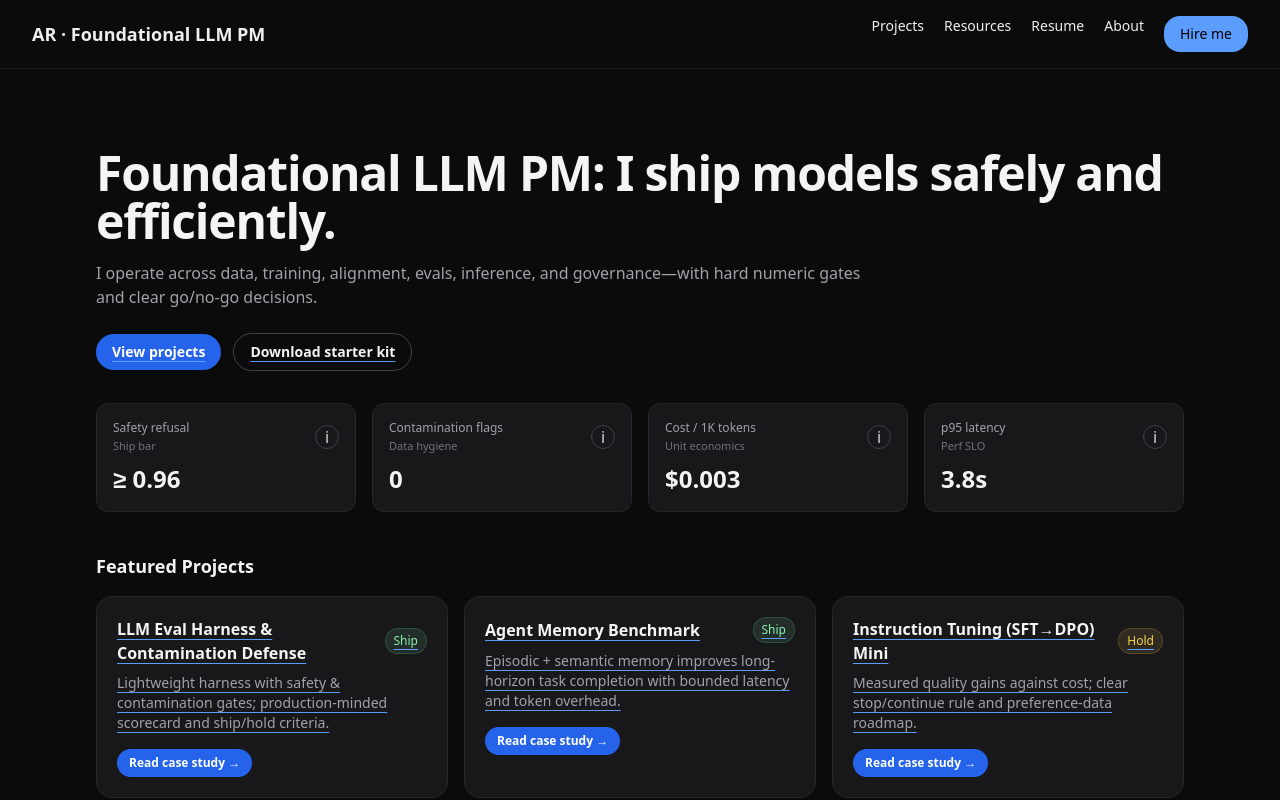
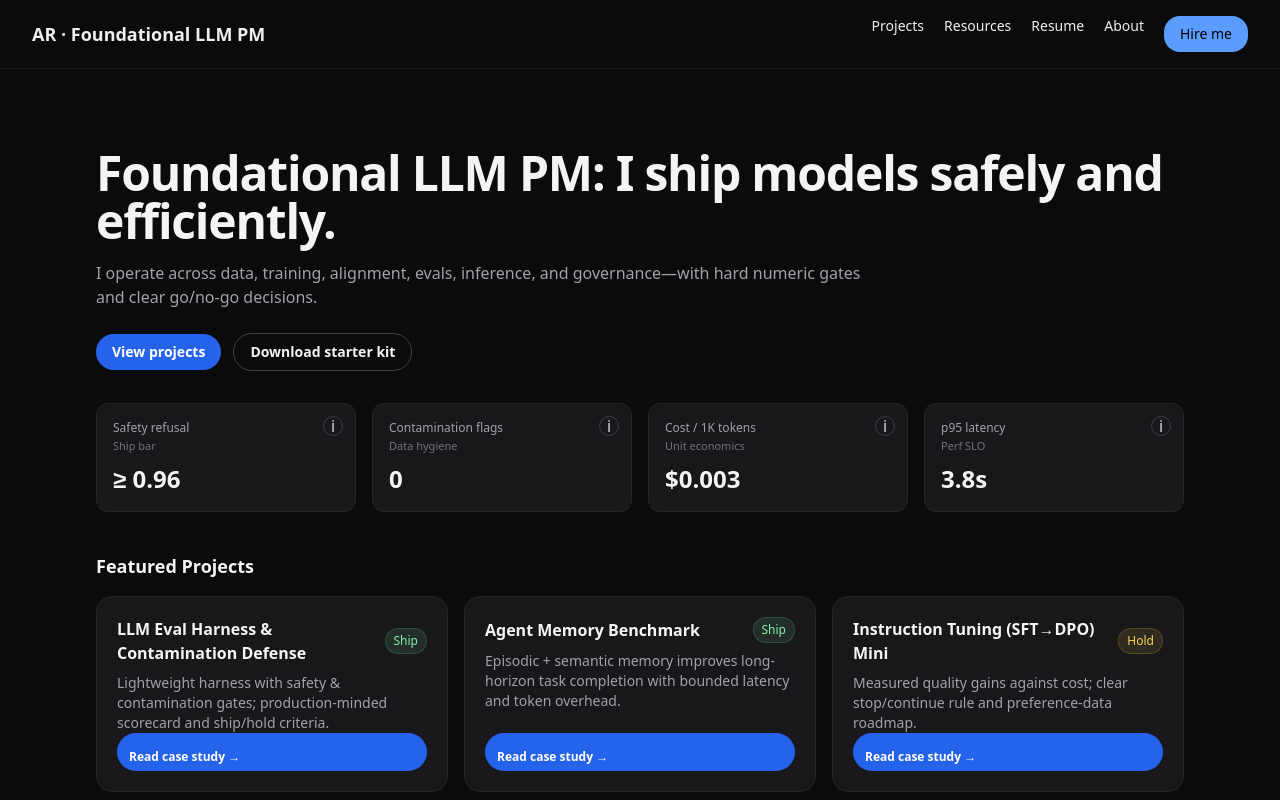
Before and after one commit to amitrampurkar/ai, a Next.js app: page / in a window 1280 px wide. Shown: the top 800 px of the page. Built offline with nearby package versions, Linux system fonts and the light colour scheme.

Commit message:
Fix: remove link underlines; smaller top-right KPI info icon; pin case-study buttons bottom-left

```diff
--- a/app/page.tsx
+++ b/app/page.tsx
@@ -47,20 +47,20 @@ export default function Page() {
         <div className="mt-6 flex items-center gap-3">
           <Link
             href="/projects/"
-            className="inline-flex items-center rounded-full bg-blue-600 px-4 py-2 text-sm font-semibold text-white hover:bg-blue-500"
+            className="inline-flex items-center rounded-full bg-blue-600 px-4 py-2 text-sm font-semibold text-white hover:bg-blue-500 no-underline"
           >
             View projects
           </Link>
           <Link
             href="/resources/"
-            className="inline-flex items-center rounded-full border border-zinc-700 px-4 py-2 text-sm font-semibold text-zinc-100 hover:bg-zinc-800"
+            className="inline-flex items-center rounded-full border border-zinc-700 px-4 py-2 text-sm font-semibold text-zinc-100 hover:bg-zinc-800 no-underline"
           >
             Download starter kit
           </Link>
         </div>
       </section>
 
-      {/* KPI strip with info icons */}
+      {/* KPI strip */}
       <section className="mt-8">
         <div className="grid grid-cols-1 sm:grid-cols-2 lg:grid-cols-4 gap-4">
           {homeKpis.map((k) => (
@@ -69,16 +69,18 @@ export default function Page() {
         </div>
       </section>
 
-      {/* Featured Projects (kept minimal) */}
+      {/* Featured Projects */}
       <section className="mt-10">
         <h2 className="text-lg font-semibold text-zinc-100">Featured Projects</h2>
         <div className="mt-4 grid grid-cols-1 md:grid-cols-2 lg:grid-cols-3 gap-4">
+          {/* Card 1 */}
           <Link
             href="/projects/eval-harness-contamination/"
-            className="block rounded-2xl border border-zinc-800 bg-zinc-900 p-5 hover:bg-zinc-800 transition"
+            className="block h-full no-underline rounded-2xl border border-zinc-800 bg-zinc-900 p-5 hover:bg-zinc-800 transition text-zinc-100"
           >
+            <div className="flex h-full flex-col">
               <div className="flex items-center justify-between gap-3">
-              <div className="text-zinc-100 font-semibold">LLM Eval Harness &amp; Contamination Defense</div>
+                <div className="font-semibold">LLM Eval Harness &amp; Contamination Defense</div>
                 <span className="text-xs px-2 py-1 rounded-full bg-green-300/10 text-green-300 border border-green-400/20">
                   Ship
                 </span>
@@ -86,17 +88,20 @@ export default function Page() {
               <p className="mt-2 text-sm text-zinc-400">
                 Lightweight harness with safety &amp; contamination gates; production-minded scorecard and ship/hold criteria.
               </p>
-            <div className="mt-4 inline-flex items-center rounded-full bg-blue-600 px-3 py-1.5 text-xs font-semibold text-white">
+              <div className="mt-auto pt-4 inline-flex items-center rounded-full bg-blue-600 px-3 py-1.5 text-xs font-semibold text-white hover:bg-blue-500">
                 Read case study →
+              </div>
             </div>
           </Link>
 
+          {/* Card 2 */}
           <Link
             href="/projects/agent-memory-benchmark/"
-            className="block rounded-2xl border border-zinc-800 bg-zinc-900 p-5 hover:bg-zinc-800 transition"
+            className="block h-full no-underline rounded-2xl border border-zinc-800 bg-zinc-900 p-5 hover:bg-zinc-800 transition text-zinc-100"
           >
+            <div className="flex h-full flex-col">
               <div className="flex items-center justify-between gap-3">
-              <div className="text-zinc-100 font-semibold">Agent Memory Benchmark</div>
+                <div className="font-semibold">Agent Memory Benchmark</div>
                 <span className="text-xs px-2 py-1 rounded-full bg-green-300/10 text-green-300 border border-green-400/20">
                   Ship
                 </span>
@@ -104,17 +109,20 @@ export default function Page() {
               <p className="mt-2 text-sm text-zinc-400">
                 Episodic + semantic memory improves long-horizon task completion with bounded latency and token overhead.
               </p>
-            <div className="mt-4 inline-flex items-center rounded-full bg-blue-600 px-3 py-1.5 text-xs font-semibold text-white">
+              <div className="mt-auto pt-4 inline-flex items-center rounded-full bg-blue-600 px-3 py-1.5 text-xs font-semibold text-white hover:bg-blue-500">
                 Read case study →
+              </div>
             </div>
           </Link>
 
+          {/* Card 3 */}
           <Link
             href="/projects/sft-dpo-mini/"
-            className="block rounded-2xl border border-zinc-800 bg-zinc-900 p-5 hover:bg-zinc-800 transition"
+            className="block h-full no-underline rounded-2xl border border-zinc-800 bg-zinc-900 p-5 hover:bg-zinc-800 transition text-zinc-100"
           >
+            <div className="flex h-full flex-col">
               <div className="flex items-center justify-between gap-3">
-              <div className="text-zinc-100 font-semibold">Instruction Tuning (SFT→DPO) Mini</div>
+                <div className="font-semibold">Instruction Tuning (SFT→DPO) Mini</div>
                 <span className="text-xs px-2 py-1 rounded-full bg-amber-300/10 text-amber-300 border border-amber-400/20">
                   Hold
                 </span>
@@ -122,8 +130,9 @@ export default function Page() {
               <p className="mt-2 text-sm text-zinc-400">
                 Measured quality gains against cost; clear stop/continue rule and preference-data roadmap.
               </p>
-            <div className="mt-4 inline-flex items-center rounded-full bg-blue-600 px-3 py-1.5 text-xs font-semibold text-white">
+              <div className="mt-auto pt-4 inline-flex items-center rounded-full bg-blue-600 px-3 py-1.5 text-xs font-semibold text-white hover:bg-blue-500">
                 Read case study →
+              </div>
             </div>
           </Link>
         </div>
--- a/components/Kpi.tsx
+++ b/components/Kpi.tsx
@@ -5,13 +5,12 @@ import { useEffect, useMemo, useRef, useState } from "react";
 type Props = {
   label: string;
   value: string | number | React.ReactNode;
-  hint?: string;       // small helper under label
-  sub?: string;        // legacy alias for hint
-  info?: string;       // explicit info text (if provided, uses this)
-  id?: string;         // optional stable id
+  hint?: string;   // helper text under label
+  sub?: string;    // legacy alias
+  info?: string;   // explicit info text
+  id?: string;     // optional stable id
 };
 
-/** Default info text for the 4 home KPIs (case-insensitive label match) */
 const DEFAULT_INFO: Record<string, string> = {
   "safety refusal":
     "Model reliably refuses unsafe prompts. This is part of my shipping bar and reflects safety-first criteria.",
@@ -27,7 +26,6 @@ export default function Kpi({ label, value, hint, sub, info, id }: Props) {
   const [open, setOpen] = useState(false);
   const wrapRef = useRef<HTMLDivElement>(null);
 
-  // stable id for mutual-exclusion
   const kpiId = useMemo(
     () =>
       (id ?? label)
@@ -37,7 +35,6 @@ export default function Kpi({ label, value, hint, sub, info, id }: Props) {
     [id, label]
   );
 
-  // auto-fill info for the 4 home KPIs if not provided
   const infoText = info ?? DEFAULT_INFO[label.trim().toLowerCase()];
   const helper = hint ?? sub;
 
@@ -51,7 +48,7 @@ export default function Kpi({ label, value, hint, sub, info, id }: Props) {
     return () => document.removeEventListener("mousedown", onDocClick);
   }, []);
 
-  // Ensure only one KPI popover is open at a time
+  // Only one popover open at a time
   useEffect(() => {
     const onSomeoneOpened = (e: Event) => {
       const otherId = (e as CustomEvent<string>).detail;
@@ -72,25 +69,24 @@ export default function Kpi({ label, value, hint, sub, info, id }: Props) {
 
   return (
     <div ref={wrapRef} className="relative">
-      <div className="rounded-xl border border-zinc-800 bg-zinc-900 p-4 shadow-sm">
-        <div className="flex items-center justify-between gap-3">
-          <div className="min-w-0">
-            <div className="text-xs font-medium text-zinc-400">{label}</div>
-            {helper ? (
-              <div className="text-[11px] text-zinc-500 mt-0.5">{helper}</div>
-            ) : null}
-          </div>
+      <div className="relative rounded-xl border border-zinc-800 bg-zinc-900 p-4 shadow-sm">
+        {/* top-right smaller info icon */}
+        {infoText && (
+          <button
+            type="button"
+            aria-label={`About ${label}`}
+            onClick={toggle}
+            className="absolute top-3 right-3 inline-flex h-5 w-5 items-center justify-center rounded-full border border-zinc-700 text-zinc-300 hover:bg-zinc-800"
+          >
+            i
+          </button>
+        )}
 
-          {infoText && (
-            <button
-              type="button"
-              aria-label={`About ${label}`}
-              onClick={toggle}
-              className="inline-flex h-6 w-6 items-center justify-center rounded-full border border-zinc-700 text-zinc-300 hover:bg-zinc-800"
-            >
-              i
-            </button>
-          )}
+        <div className="min-w-0">
+          <div className="text-xs font-medium text-zinc-400">{label}</div>
+          {helper ? (
+            <div className="text-[11px] text-zinc-500 mt-0.5">{helper}</div>
+          ) : null}
         </div>
 
         <div className="mt-2 text-2xl font-semibold tabular-nums text-zinc-100">
```
Lines whose indentation alone changed are shown as unchanged.
